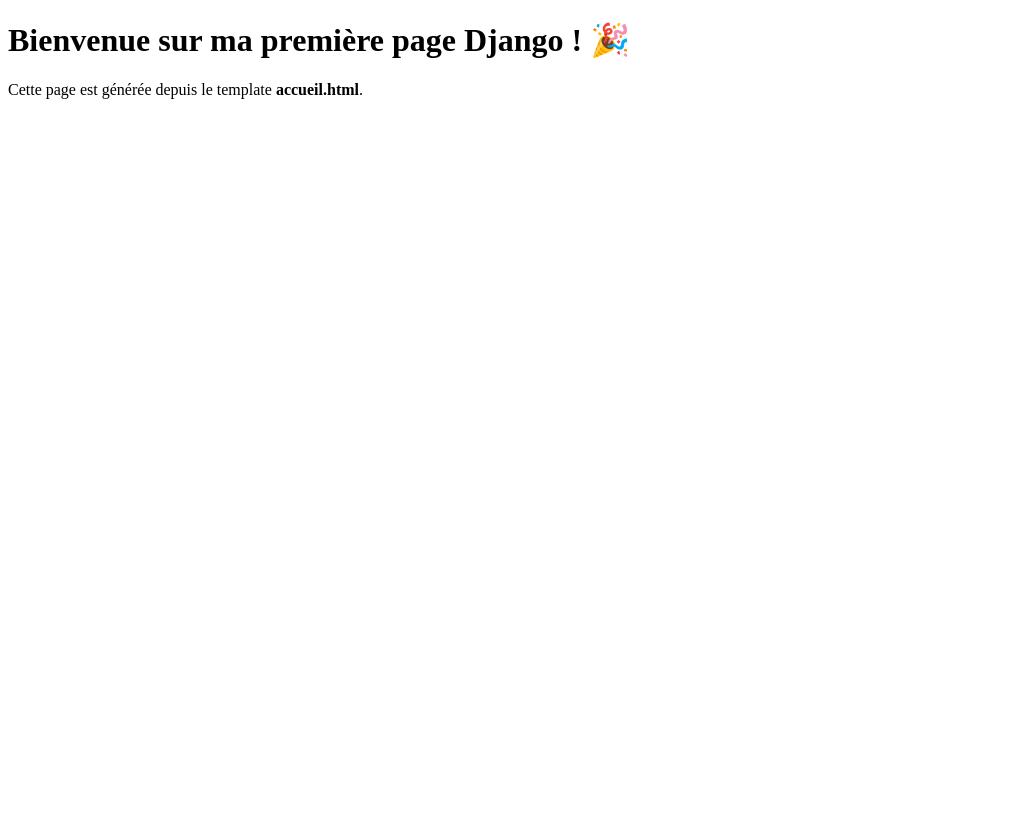
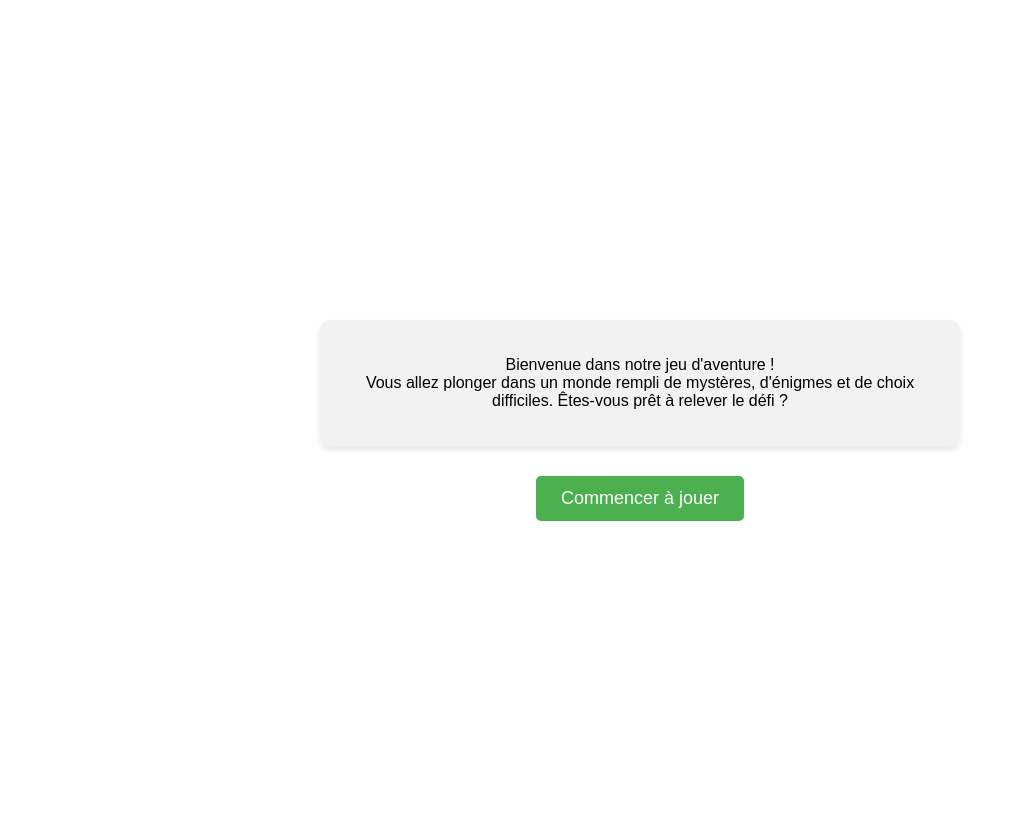
Before and after one commit to NoPYXN/Workshop2025_grp12, a Django app: template pages/templates/pages/accueil.html in a window 1280 px wide. Shown: the whole page, without its empty margins (0-1015 px from the left). Before the commit the page ends 99 px from the top, so only its background shows below. Run offline with Django 4.2, Linux system fonts and the light colour scheme; the template is opened without the code that fills it, so the values that code supplies are empty.

Commit message:
ajout de la page d'accueil

```diff
--- a/pages/templates/pages/accueil.html
+++ b/pages/templates/pages/accueil.html
@@ -1,11 +1,23 @@
 <!DOCTYPE html>
 <html lang="fr">
 <head>
-    <meta charset="UTF-8">
-    <title>Accueil</title>
+    <meta charset="UTF-8" />
+    <title>Accueil du Jeu</title>
+    {% load static %}
+    <link rel="stylesheet" href="{% static 'game/styles.css' %}" />
 </head>
 <body>
-    <h1>Bienvenue sur ma première page Django ! 🎉</h1>
-    <p>Cette page est générée depuis le template <strong>accueil.html</strong>.</p>
+    <div class="container">
+        <div class="context-box">
+            <p>
+                Bienvenue dans notre jeu d'aventure !<br>
+                Vous allez plonger dans un monde rempli de mystères, d'énigmes et de choix difficiles.
+                Êtes-vous prêt à relever le défi ?
+            </p>
+        </div>
+        <a href="{% url 'joueurs' %}">
+            <button class="bouton" type="button">Commencer à jouer</button>
+        </a>
+    </div>
 </body>
 </html>
--- a/pages/urls.py
+++ b/pages/urls.py
@@ -3,4 +3,5 @@ from . import views
 
 urlpatterns = [
     path('', views.accueil, name='accueil'),
+    path('joueurs/', views.joueurs, name='joueurs'),
 ]
--- a/pages/views.py
+++ b/pages/views.py
@@ -3,3 +3,6 @@ from django.shortcuts import render
 # Create your views here.
 def accueil(request):
     return render(request, 'pages/accueil.html')
+
+def joueurs(request):
+    return render(request, 'joueurs.html')
--- /dev/null
+++ b/static/workshop2025/styles.css
@@ -0,0 +1,38 @@
+body, html {
+    height: 100%;
+    margin: 0;
+    font-family: Arial, sans-serif;
+}
+
+.container {
+    display: flex;
+    flex-direction: column;
+    justify-content: center;
+    align-items: center;
+    height: 100vh;
+    text-align: center;
+    padding: 20px;
+}
+
+.context-box {
+    max-width: 600px;
+    background-color: #f2f2f2;
+    padding: 20px;
+    border-radius: 10px;
+    margin-bottom: 30px;
+    box-shadow: 0 4px 6px rgba(0,0,0,0.1);
+}
+
+.bouton {
+    padding: 12px 25px;
+    font-size: 18px;
+    background-color: #4CAF50;
+    color: white;
+    border: none;
+    border-radius: 5px;
+    cursor: pointer;
+}
+
+.start-button:hover {
+    background-color: #45a049;
+}
```
